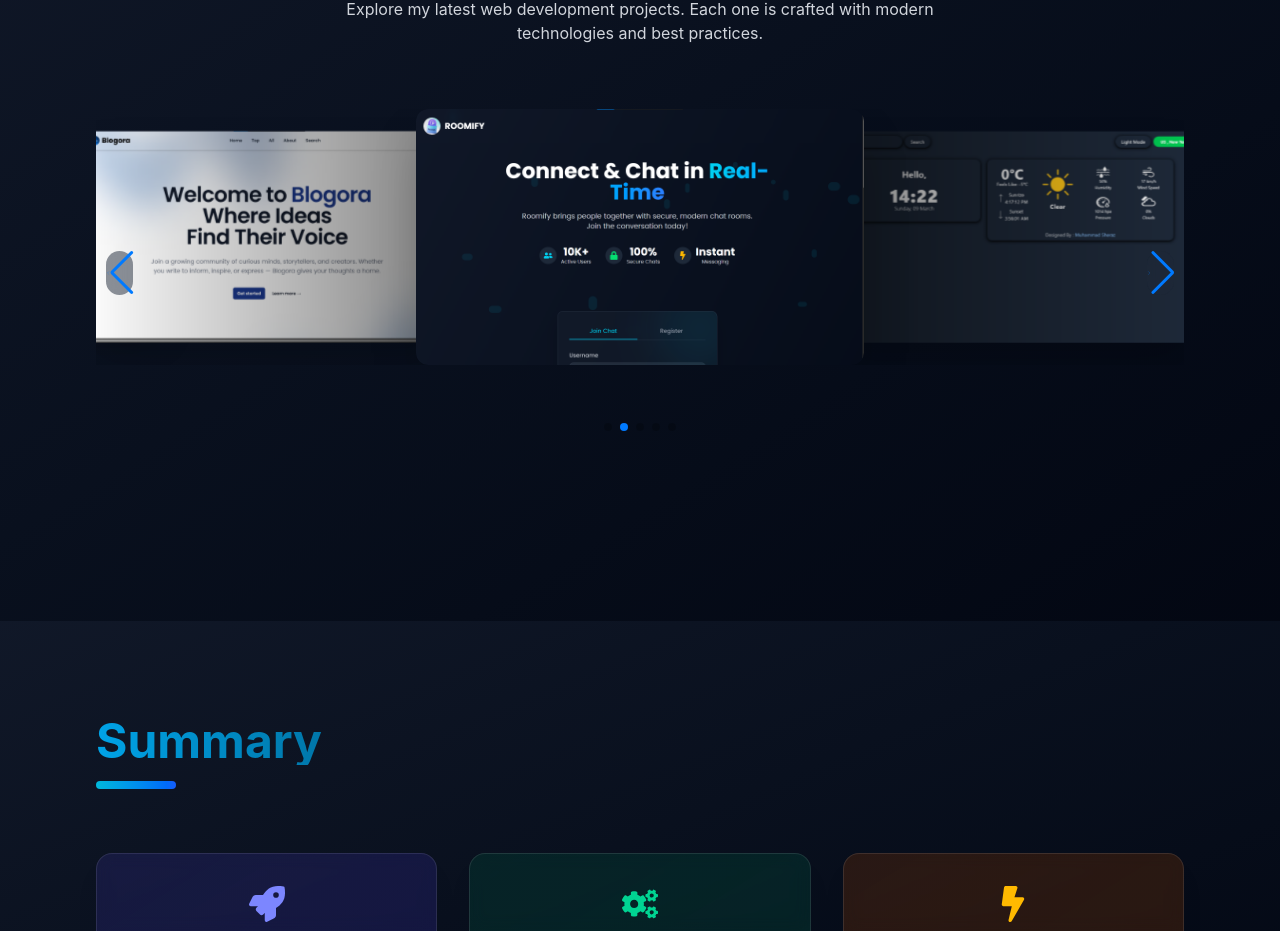
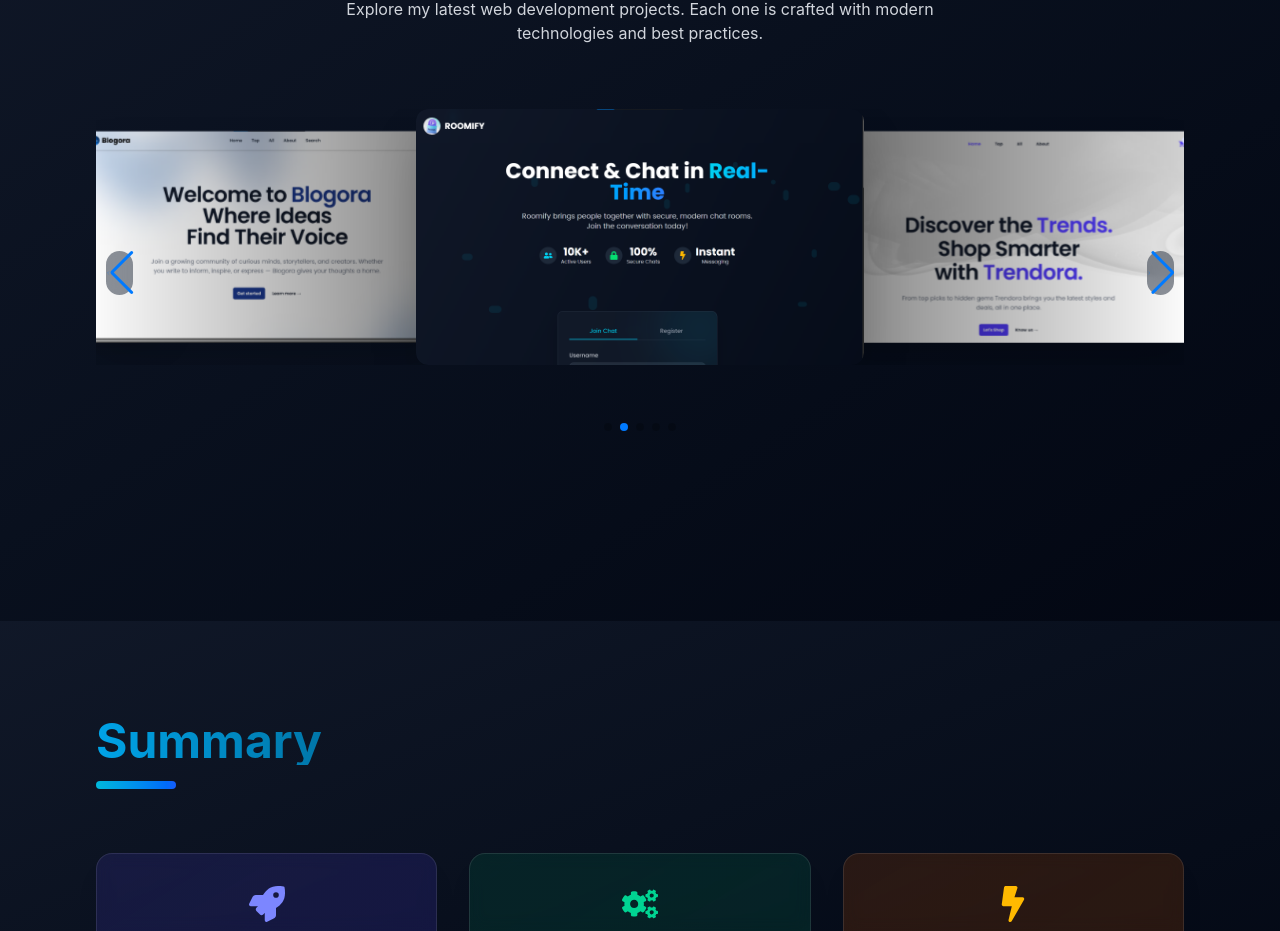
Before and after one commit to muhammadsherazsandila/Portfolio, a React (Vite) app: page / in a window 1280 px wide. Shown: the part 3174-4105 px from the top of the page. Built offline with nearby package versions, Linux system fonts and the light colour scheme.

Commit message:
Updating UI

```diff
--- a/src/components/Projects.jsx
+++ b/src/components/Projects.jsx
@@ -33,13 +33,13 @@ const projects = [
     tags: ["MERN", "Socket.IO", "Real-time"],
   },
   {
-    title: "Weather App",
+    title: "Trendora",
     description:
-      "Real-time weather forecasting application with location detection",
-    imgUrl: "/Images/weather.png",
-    siteUrl: "https://sandilaweatherapp.vercel.app/",
-    githubUrl: "https://github.com/muhammadsherazsandila/Weather-React",
-    tags: ["React", "API", "Geolocation"],
+      "Modern e-commerce platform with a responsive UI, product cart system, and smooth user experience",
+    imgUrl: "/Images/trendora.png",
+    siteUrl: "https://trendorashop.vercel.app/",
+    githubUrl: "https://github.com/muhammadsherazsandila/Shopping-Cart-System", // update if needed
+    tags: ["E-commerce", "React", "Cart"],
   },
   {
     title: "Sandila Digix",
```
Also changed, not shown: public/Images/trendora.png (added).
